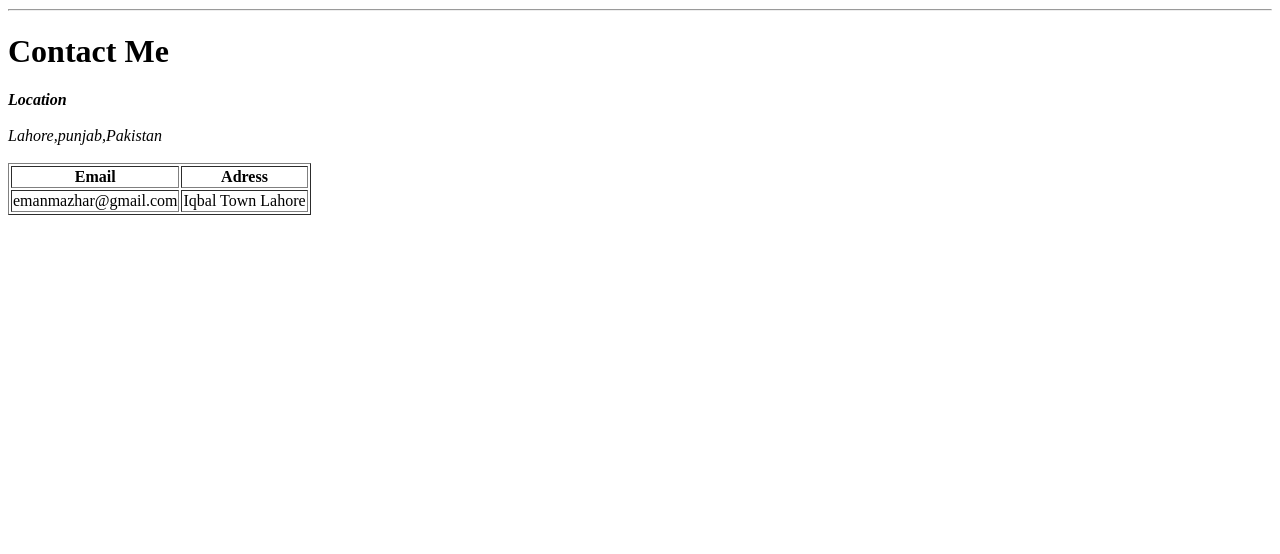
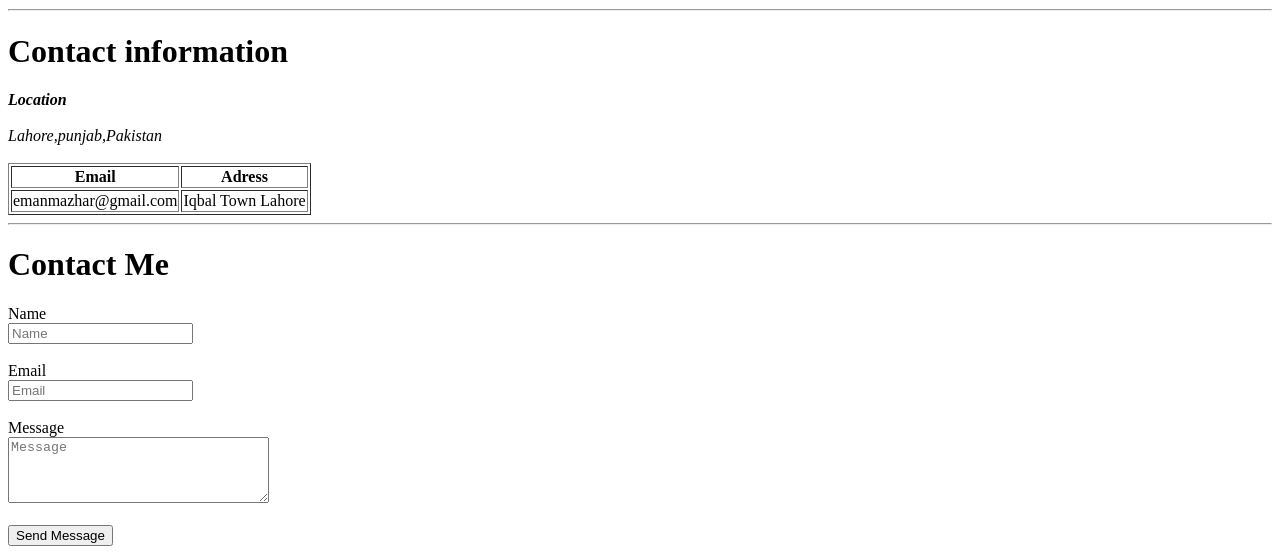
Before and after one commit to emanmazhar7890/my-portfolio-site, a plain HTML site: page index.html in a window 1280 px wide. Shown: the part 957-1511 px from the top of the page. Before the commit the page ends 1180 px from the top, so only its background shows below. Drawn offline with Linux system fonts and the light colour scheme.

Commit message:
ADD forms and input
include some forms and input tags

```diff
--- a/index.html
+++ b/index.html
@@ -43,7 +43,7 @@
     <h1>Html Tutorails</h1>
     <iframe width="359" height="200" src="https://www.youtube.com/embed/FQdaUv95mR8?si=Py5VLmWpAmdv4H3U" title="YouTube video player" frameborder="0" allow="accelerometer; autoplay; clipboard-write; encrypted-media; gyroscope; picture-in-picture; web-share" referrerpolicy="strict-origin-when-cross-origin" allowfullscreen></iframe>
        <hr>
-       <h1>Contact Me </h1>
+       <h1>Contact information</h1>
        <address> <b>Location</b> <br><br> Lahore,punjab,Pakistan</address>
        <br>
        <table border="1">
@@ -60,7 +60,23 @@
         </tr>
        </tbody>
     </table>
-
+    <hr>
+    <h1>Contact Me</h1>
+    <form action="">
+        <label for="name">Name</label><br />
+      <input type="text" id="" placeholder="Name">
+      <br>
+      <br>
+      <label for="email">Email</label><br />
+      <input type="email" id="" placeholder="Email" >
+      <br>
+      <br>
+      <label for="Message">Message</label><br/>
+      <textarea name="Message" id="Message" placeholder="Message" cols="30" rows="4"></textarea>
+      <br>
+      <br>
+      <button>Send Message</button>
+    </form>
   </body>
 </html>
 
```
